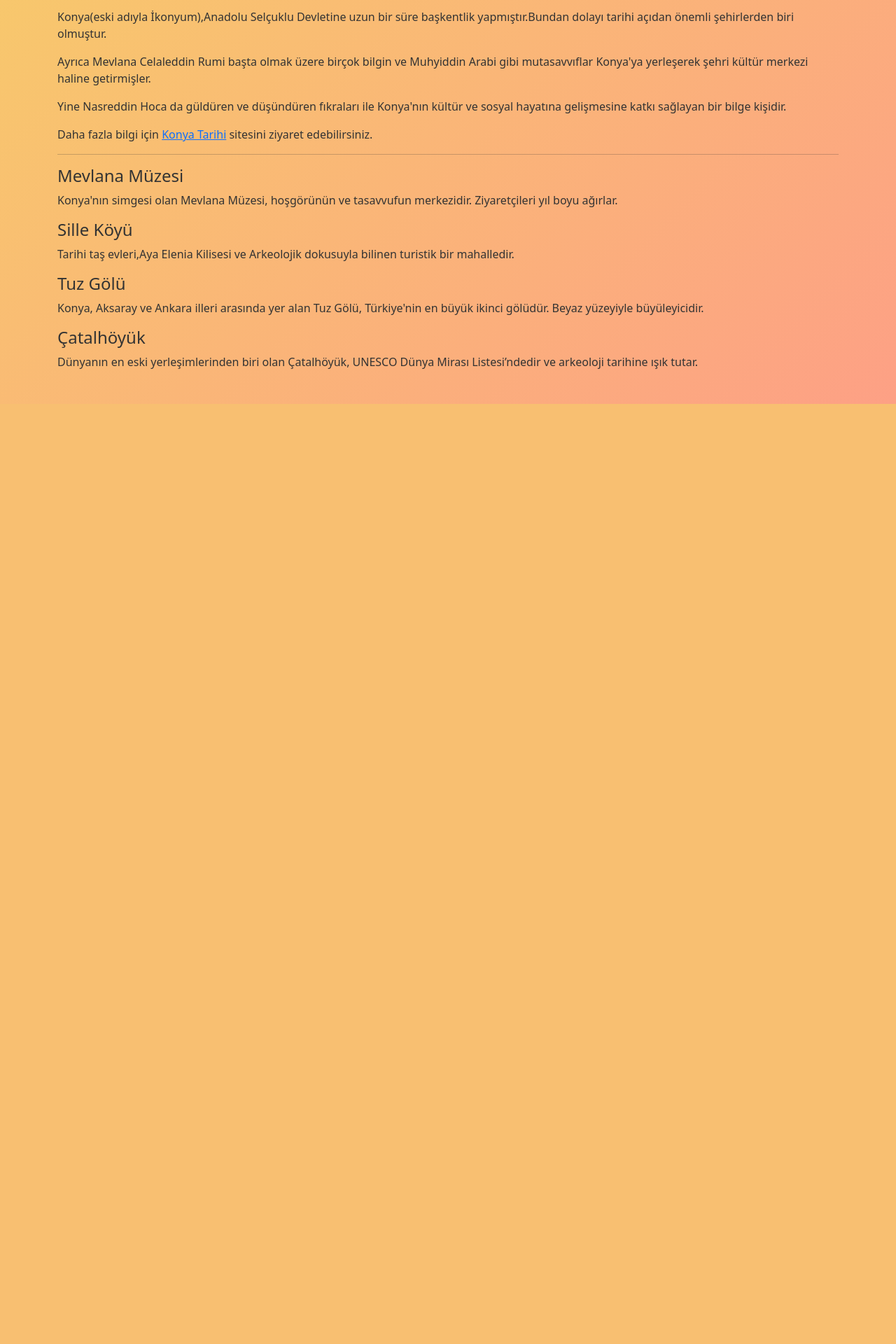
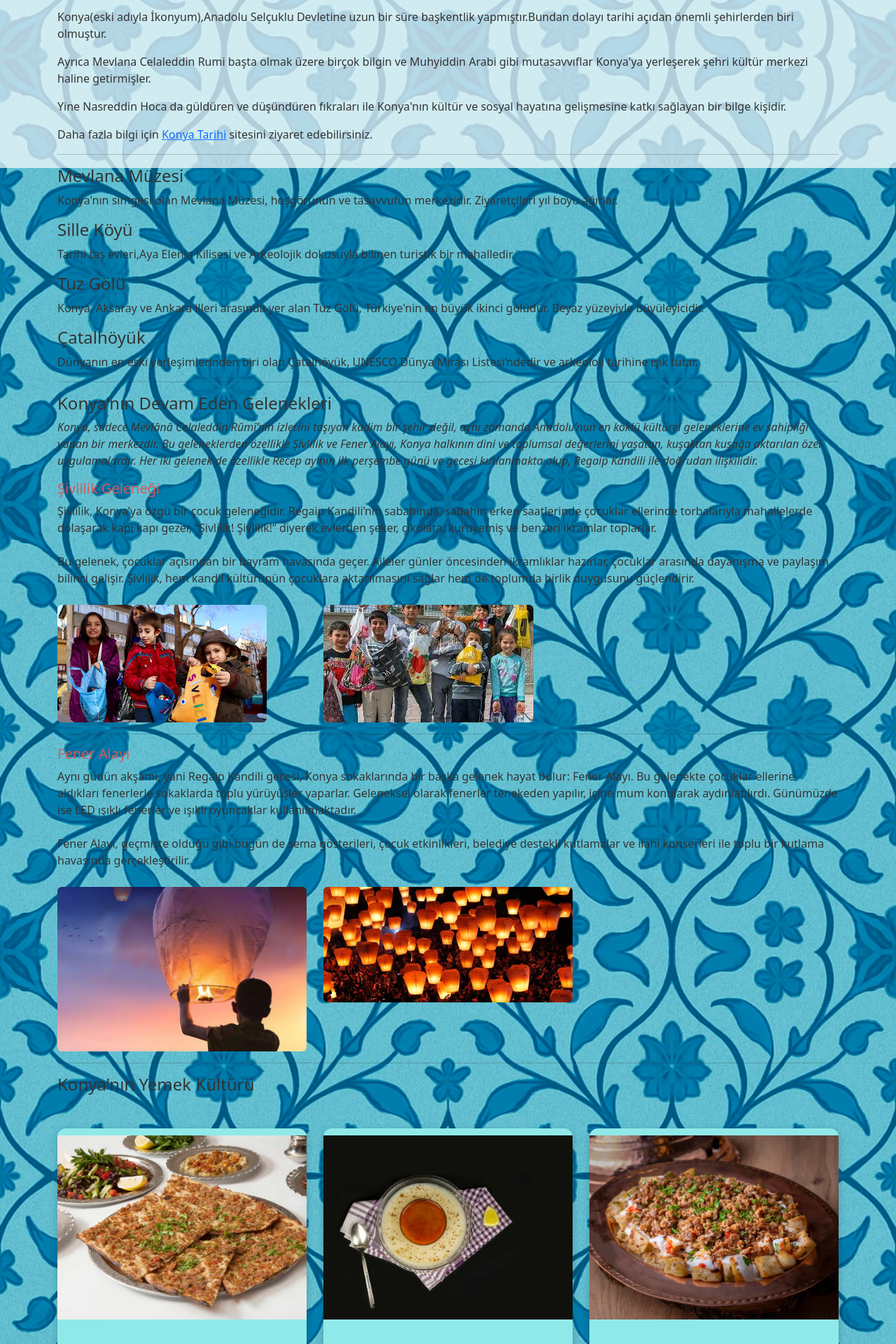
Before and after one commit to nazifeharputluoglu/WebProjesi, a PHP site: page /sehrim.html in a window 1280 px wide. Shown: the part 560-2480 px from the top of the page at 70% size. Before the commit the page ends 1137 px from the top, so only its background shows below. Run offline with PHP 8.4, Linux system fonts and the light colour scheme.

Commit message:
sehrim.html ve mirasimiz.html güncellendi

```diff
--- a/ilgi.html
+++ b/ilgi.html
@@ -108,10 +108,10 @@ diziler.forEach(dizi => {
   <img src="images/dark wild.jpg" class="arka-album" style="top: 25%; left: 50%; animation-delay: 7s;">
   <img src="images/skoolluvaffair.jpg" class="arka-album" style="top: 45%; left: 85%; animation-delay: 2.5s;">
   <img src="images/themostbeautiful.jpg" class="arka-album" style="top: 5%; left: 90%; animation-delay: 6.5s;">
-  <img src="images/wings.jpg" class="arka-album" style="top: 60%; left: 10%; animation-delay: 8s;">
+  <img src="images/wings.jpg" class="arka-album" style="top: 10%; left: 57%; animation-delay: 8s;">
 
 </div>
-  <h2 class="text-center mb-4"> DİNLEMEYİ EN SEVDİĞİM GRUP:</h2>
+  <h2 class="text-center mb-4"> DİNLEMEYİ SEVDİĞİM GRUP:</h2>
   <div class="spotify-kutu">
     <iframe style="border-radius:12px"
   src="https://open.spotify.com/embed/artist/3Nrfpe0tUJi4K4DXYWgMUX?utm_source=generator"
--- a/sehrim.html
+++ b/sehrim.html
@@ -81,7 +81,132 @@
 
   <h4 id="catalhoyuk">Çatalhöyük</h4>
   <p>Dünyanın en eski yerleşimlerinden biri olan Çatalhöyük, UNESCO Dünya Mirası Listesi’ndedir ve arkeoloji tarihine ışık tutar.</p>
-</div>
+<hr>
+<h4 id="gelenek">Konya'nın Devam Eden Gelenekleri</h4>
+<p><em>Konya, sadece Mevlânâ Celaleddin Rûmî’nin izlerini taşıyan kadim bir şehir değil, aynı zamanda Anadolu’nun en köklü kültürel geleneklerine ev sahipliği yapan bir merkezdir. Bu geleneklerden özellikle Şivlilik ve Fener Alayı, Konya halkının dini ve toplumsal değerlerini yaşatan, kuşaktan kuşağa aktarılan özel uygulamalardır. Her iki gelenek de özellikle Recep ayının ilk perşembe günü ve gecesi kutlanmakta olup, Regaip Kandili ile doğrudan ilişkilidir.</em></p>
+<h5>Şivlilik Geleneği</h5>
+<p>Şivlilik, Konya’ya özgü bir çocuk geleneğidir. Regaip Kandili’nin sabahında, sabahın erken saatlerinde çocuklar ellerinde torbalarıyla mahallelerde dolaşarak kapı kapı gezer, “Şivlilik! Şivlilik!” diyerek evlerden şeker, çikolata, kuruyemiş ve benzeri ikramlar toplarlar.<br></br>
+  Bu gelenek, çocuklar açısından bir bayram havasında geçer. Aileler günler öncesinden ikramlıklar hazırlar, çocuklar arasında dayanışma ve paylaşım bilinci gelişir. Şivlilik, hem kandil kültürünün çocuklara aktarılmasını sağlar hem de toplumda birlik duygusunu güçlendirir.</p>
+<div class="row">
+        <div class="col-md-4">
+           <img src="images/sivlilik.jpg" alt="Şivlilik" class="img-fluid rounded custom-img">
+            </div>
+        <div class="col-md-4">
+            <img src="images/sivlilik2.jpg" alt="Şivlilik" class="img-fluid rounded custom-img">
+             </div>
+      </div>
+      <hr>
+      <h5>Fener Alayı</h5>
+      <p>Aynı günün akşamı, yani Regaip Kandili gecesi, Konya sokaklarında bir başka gelenek hayat bulur: Fener Alayı. Bu gelenekte çocuklar ellerine aldıkları fenerlerle sokaklarda toplu yürüyüşler yaparlar. Geleneksel olarak fenerler tenekeden yapılır, içine mum konularak aydınlatılırdı. Günümüzde ise LED ışıklı fenerler ve ışıklı oyuncaklar kullanılmaktadır.<br></br>
+        Fener Alayı, geçmişte olduğu gibi bugün de sema gösterileri, çocuk etkinlikleri, belediye destekli kutlamalar ve ilahi konserleri ile toplu bir kutlama havasında gerçekleştirilir.</p>
+       <div class="row">
+        <div class="col-md-4">
+           <img src="images/feneralayi2.webp" alt="Fener Alayı" class="img-fluid rounded custom-img">
+            </div>
+        <div class="col-md-4">
+            <img src="images/feneralayi3.jpg" alt="Fener Alayı" class="img-fluid rounded custom-img">
+             </div>
+      </div>
+      <hr>
+      <h4 id="yemek">Konya'nın Yemek Kültürü</h4>
+      </div>
+      <section class="container my-5">
+  <div class="row g-4 justify-content-center">
+
+    <!-- Kart 1 -->
+    <div class="col-md-4">
+      <div class="flip-card">
+        <div class="flip-card-inner">
+          <div class="flip-card-front">
+            <img src="images/etli-ekmek.jpg" alt="Etli Ekmek">
+            <h4>Etli Ekmek</h4>
+          </div>
+          <div class="flip-card-back">
+            <p>“Yöresel yemekler ve Konya bir arada düşünüldüğünde akla ilk olarak Etli Ekmek gelir. Pideyi andıran bir görüntüye sahip olsa da pideden oldukça farklıdır. Pide ve lahmacun ile benzerliği olmasına rağmen hamuru çok daha incedir. İnce açılan hamur özel bir kıymalı harç ile doldurulur. Ardından fırında pişirilir. Genellikle ayran ile tüketilir ve yanında salata tercih edilir. Özellikle akşam saatleri tüketiliyor olsa da günün her saati tercih edilebilir. Konya’da yaşayanlar tarafından yoğun bir ilgi gören etli ekmek turistlerin de en çok tercih ettikleri yöresel lezzetlerin başında yer alır.”</p>
+          </div>
+        </div>
+      </div>
+    </div>
+
+    <!-- Kart 2 -->
+    <div class="col-md-4">
+      <div class="flip-card">
+        <div class="flip-card-inner">
+          <div class="flip-card-front">
+            <img src="images/arabasi.jpg" alt="Arabaşı">
+            <h4>Arabaşı Çorbası</h4>
+          </div>
+          <div class="flip-card-back">
+            <p>"Suyu acılı bir tavuk çorbası olan ancak hamuru ile dikkat çeken Arabaşı Çorbası, Konya’nın farklı lezzetlerinden birisi. Su, tuz ve un eklenerek muhallebi haline gelinceye kadar karıştırılan ve ardından tepsiye dökülerek dinlenmeye bırakılan hamur, arabaşı çorbasının en dikkat çekici unsurunu oluşturuyor.Hamur hazırlandıktan sonra acılı tavuk suyu çorbası adeta şerbet gibi hamurun üstüne dökülüyor. Biraz beklendikten sonra hamur çorbayı çekerek lezzetli bir hale geliyor. Sonrasında ise baklava dilimleri gibi kesilen hamur kaşıkla yutuluyor. Burada en önemli özellik hamuru çiğnemeden yutmak gerektiği."</p>
+          </div>
+        </div>
+      </div>
+    </div>
+
+    <!-- Kart 3 -->
+    <div class="col-md-4">
+      <div class="flip-card">
+        <div class="flip-card-inner">
+          <div class="flip-card-front">
+            <img src="images/tirit-kebabi.jpg" alt="Tirit Kebabı">
+            <h4>Tirit Kebabı</h4>
+          </div>
+          <div class="flip-card-back">
+            <p>"Tirit kebabı ismiyle anılan bu et yemeğini Karadeniz mutfağında da görmek mümkün. Ancak özellikle Konya usulü Tirit Kebabı, yoğun bir ilgi görüyor. Tirit kebabı İç Anadolu’da tüketilen ve en sevilen kebap türlerinden biri.En önemli özelliği dana etiyle özel bir şekilde hazırlanıyor olması. Bunun yanı sıra lavaş pide ile servis ediliyor olması çok daha doyurucu ve lezzetli olmasını sağlıyor. Tirit kebabı Konya’da genellikle düğün ya da bayram gibi kalabalık sofralarda kendine yer bulmayı başarıyor. Fakat bu lezzeti deneyimlemek için yöresel yemekler yapan restoranları ya da esnaf lokantalarını tercih edebilirsiniz."</p>
+          </div>
+        </div>
+      </div>
+    </div>
+
+    <!-- Kart 4 -->
+    <div class="col-md-4">
+      <div class="flip-card">
+        <div class="flip-card-inner">
+          <div class="flip-card-front">
+            <img src="images/bamya-corbasi.jpg" alt="Bamya Çorbası">
+            <h4>Bamya Çorbası</h4>
+          </div>
+          <div class="flip-card-back">
+            <p>"Yalnızca kebap ya da et yemekleriyle değil çorbaları ile de ünlü bir mutfağa sahip Konya, özellikle kış aylarında içinizi ısıtıyor! Konya denildiğinde akla gelen ve dünyaca ünlü hâle gelmiş çorbalardan biri olan bamya çorbası yöresel ve sevilen bir lezzet.Bamya Çorbası’nın en önemli özelliği, uzun bir ön hazırlık sürecinin sahip olması. Bu çorba taze bamya ile değil öncesinde kurutulmuş bamya ile hazırlanıyor. Bamya kurutulurken ne gibi etkenlere dikkat edilmesi gerektiği ise yöre halkı tarafından bir sır gibi saklanıyor!"</p>
+          </div>
+        </div>
+      </div>
+    </div>
+
+    <!-- Kart 5 -->
+    <div class="col-md-4">
+      <div class="flip-card">
+        <div class="flip-card-inner">
+          <div class="flip-card-front">
+            <img src="images/su-boregi.jpg" alt="Su Böreği">
+            <h4>Su Böreği</h4>
+          </div>
+          <div class="flip-card-back">
+            <p>"Bayram ya da düğün gibi kalabalık sofraların vazgeçilmezlerinden biri olan Su Böreği, Türkiye’nin birçok farklı yerinde yapılan bir lezzet. Ancak Konya usulü su böreği unutulmayacak bir gastronomik deneyim sunabilir.Yuvarlak fırında yaklaşık yarım saat kadar pişirilen ve sabah kahvaltısı başta olmak üzere günün her öğünü tercih edilen Su Böreği genellikle kıymalı şekilde hazırlanır.Diğer su böreklerinden farklı olarak Konya’da yapılan Su Böreği’nin daha katı bir yapıda ancak iç harç olarak ağızda dağılan lezzet olduğunu görebilirsiniz."</p>
+          </div>
+        </div>
+      </div>
+    </div>
+
+    <!-- Kart 6 -->
+    <div class="col-md-4">
+      <div class="flip-card">
+        <div class="flip-card-inner">
+          <div class="flip-card-front">
+            <img src="images/sac-arasi.jpg" alt="Saç Arası">
+            <h4>Saç Arası</h4>
+          </div>
+          <div class="flip-card-back">
+            <p>"Yalnızca yemekleriyle değil, tatlılarıyla da dikkat çekmeyi başaran bir mutfağa sahip olan Konya, oldukça etkileyici tatlılara sahip. Konya ve yöresel tatlı kelimeleri aynı cümlede geçtiğinde akıllara ilk olarak Sacarası geliyor!Antep fıstığı ve kaymak ile hazırlanan ve yaz aylarında dondurma eşliğinde servis edilen bu lezzet unutulmayacak bir deneyim haline geliyor. Bu denli yoğun bir ilgi görüyor olmasını sağlayan farklı özellikleri bulunuyor. En önemli özelliği arasında içerisinde kullanılan bütün hammaddelerin taze olmasına dikkat edilmesi geliyor."</p>
+          </div>
+        </div>
+      </div>
+    </div>
+
+  </div>
+</section>
+
+
 
 <script src="https://cdn.jsdelivr.net/npm/bootstrap@5.3.3/dist/js/bootstrap.bundle.min.js"></script>
 </body>
--- a/style.css
+++ b/style.css
@@ -4,16 +4,93 @@ body {
   min-height: 100vh;
   padding: 2rem;
 }
+ /* Genel sayfa arka planı */
 .index-body {
-  background: linear-gradient(to right, #fff1eb, #ace0f9);
+  background-image: url('images/cini-desen.jpg'); /* Çini desenli görselini bu klasöre koymalısın */
+  background-repeat: repeat;
+  background-size: contain;
+  background-attachment: fixed;
+  font-family: 'Segoe UI', sans-serif;
+  color: #333;
+  text-align: center;
+  padding: 3rem 1rem;
+  position: relative;
 }
+
+/* Karşılama kutusu */
+.welcome-zone {
+  background-color: rgba(255, 255, 255, 0.9); /* Yarı saydam beyaz kutu */
+  border-radius: 16px;
+  padding: 2rem;
+  box-shadow: 0 4px 12px rgba(0,0,0,0.1);
+  max-width: 700px;
+  margin: auto;
+}
+
+/* Hobi ikonları */
+.hobi-ikonlar {
+  display: flex;
+  flex-wrap: wrap;
+  justify-content: center;
+  gap: 1rem;
+  margin-top: 2rem;
+}
+
+.hobi {
+  font-size: 2rem;
+  padding: 1rem;
+  border-radius: 12px;
+  background-color: #f7f1e3;
+  box-shadow: 0 2px 6px rgba(0,0,0,0.1);
+  min-width: 100px;
+  transition: transform 0.3s;
+}
+
+.hobi:hover {
+  transform: scale(1.05);
+  background-color: #f2ead8;
+}
+
+.hobi span {
+  display: block;
+  font-size: 0.85rem;
+  margin-top: 0.5rem;
+  color: #6e3c0a;
+}
+
+/* Buton */
+.btn-primary {
+  background-color: #6e3c0a;
+  border: none;
+  font-weight: bold;
+}
+
+.btn-primary:hover {
+  background-color: #8b5e3c;
+}
+
 .cv-body {
   background: linear-gradient(to bottom, #fdfcfb, #e2d1c3);
 }
 
 .sehrim-body {
-   background: linear-gradient(135deg, #f6d365 0%, #fda085 100%);
+   background-image: url('images/cini.png');
+  background-repeat: repeat;
+  background-size: cover;
+  background-position: center;
+  background-attachment: fixed;
+  color: #333;
 }
+.sehrim-body::before {
+  content: "";
+  position: fixed;
+  top: 0; left: 0;
+  width: 100%;
+  height: 100%;
+  background: rgba(255, 255, 255, 0.7); /* Şeffaf beyaz */
+  z-index: -1;
+}
+
 .mirasimiz-body{
    background: linear-gradient(135deg, #7ee0f1 0%, #09c0ba 100%);
 }
@@ -55,9 +132,9 @@ img {
 }
 
 .card {
-  background-color: #365d84 !important;
-  border-radius: 10px;
-  box-shadow: 0 4px 8px rgba(0,0,0,0.08);
+  background-color: rgba(48, 55, 105, 0.9);
+  border-radius: 12px;
+  box-shadow: 0 4px 12px rgba(0,0,0,0.1);
 }
 
 .carousel-inner img {
@@ -70,10 +147,74 @@ img {
 .carousel {
   margin-top: 10px;
 }
+.flip-card {
+  background-color: transparent;
+  width: 100%;
+  height: 350px;
+  perspective: 1000px;
+}
+
+.flip-card-inner {
+  position: relative;
+  width: 100%;
+  height: 100%;
+  text-align: center;
+  transition: transform 0.6s;
+  transform-style: preserve-3d;
+}
+
+.flip-card:hover .flip-card-inner {
+  transform: rotateY(180deg);
+}
+
+.flip-card-front,
+.flip-card-back {
+  position: absolute;
+  width: 100%;
+  height: 100%;
+  backface-visibility: hidden;
+  border-radius: 12px;
+  overflow: hidden;
+  box-shadow: 0 4px 12px rgba(0,0,0,0.2);
+}
+
+.flip-card-front {
+  background-color: rgb(144, 233, 233);
+  color: black;
+  display: flex;
+  flex-direction: column;
+  justify-content: space-between;
+}
+
+.flip-card-front img {
+  width: 100%;
+  height: 75%;
+  object-fit: cover;
+}
+
+.flip-card-front h4 {
+  margin: 10px;
+  font-weight: bold;
+}
+
+.flip-card-back {
+  background-color: #6e3c0a;
+  color: white;
+  transform: rotateY(180deg);
+  padding: 20px;
+  display: flex;
+  align-items: center;
+  justify-content: center;
+}
+
 
 #konyaSlider {
   max-width: 800px;
   margin: 0 auto;
+}
+.yazi-kalin {
+  font-weight: 600;
+  font-size: 1.1rem;
 }
 
 .custom-navbar {
```
Also changed, not shown: index.html (+13 -45 lines), mirasimiz.html (+19 -8 lines), images/arabasi.jpg (added), images/bamya-corbasi.jpg (added), images/cini.png (added), images/etli-ekmek.jpg (added), images/feneralayi2.webp (added), images/feneralayi3.jpg (added), images/sac-arasi.jpg (added), images/sivlilik.jpg (added), images/sivlilik2.jpg (added), images/su-boregi.jpg (added), images/tirit-kebabi.jpg (added).
